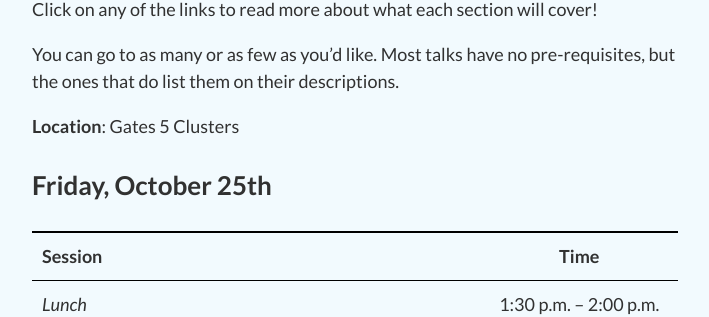
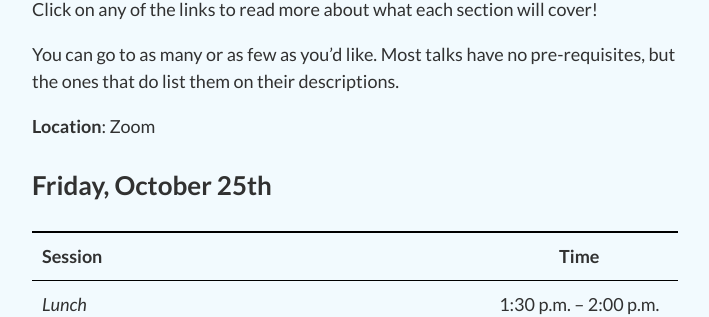
Before and after one commit to ScottyLabs/wdw, a Jekyll site: the page built from index.md, in a window 1280 px wide and 900 px high, scrolled down 1298 px. Shown: the part 145-462 px from the top of the window, without its empty margins (285-994 px from the left). Built offline with Jekyll 4.4.1, drawn with Linux system fonts in a browser that asks for light colours; nearby versions of some CDN libraries.

Commit message:
changed location

```diff
--- a/index.md
+++ b/index.md
@@ -43,7 +43,7 @@ Click on any of the links to read more about what each section will cover!
 You can go to as many or as few as you'd like. Most talks have no
 pre-requisites, but the ones that do list them on their descriptions.
 
-**Location**: Gates 5 Clusters
+**Location**: Zoom
 
 ### Friday, October 25th
 
```
